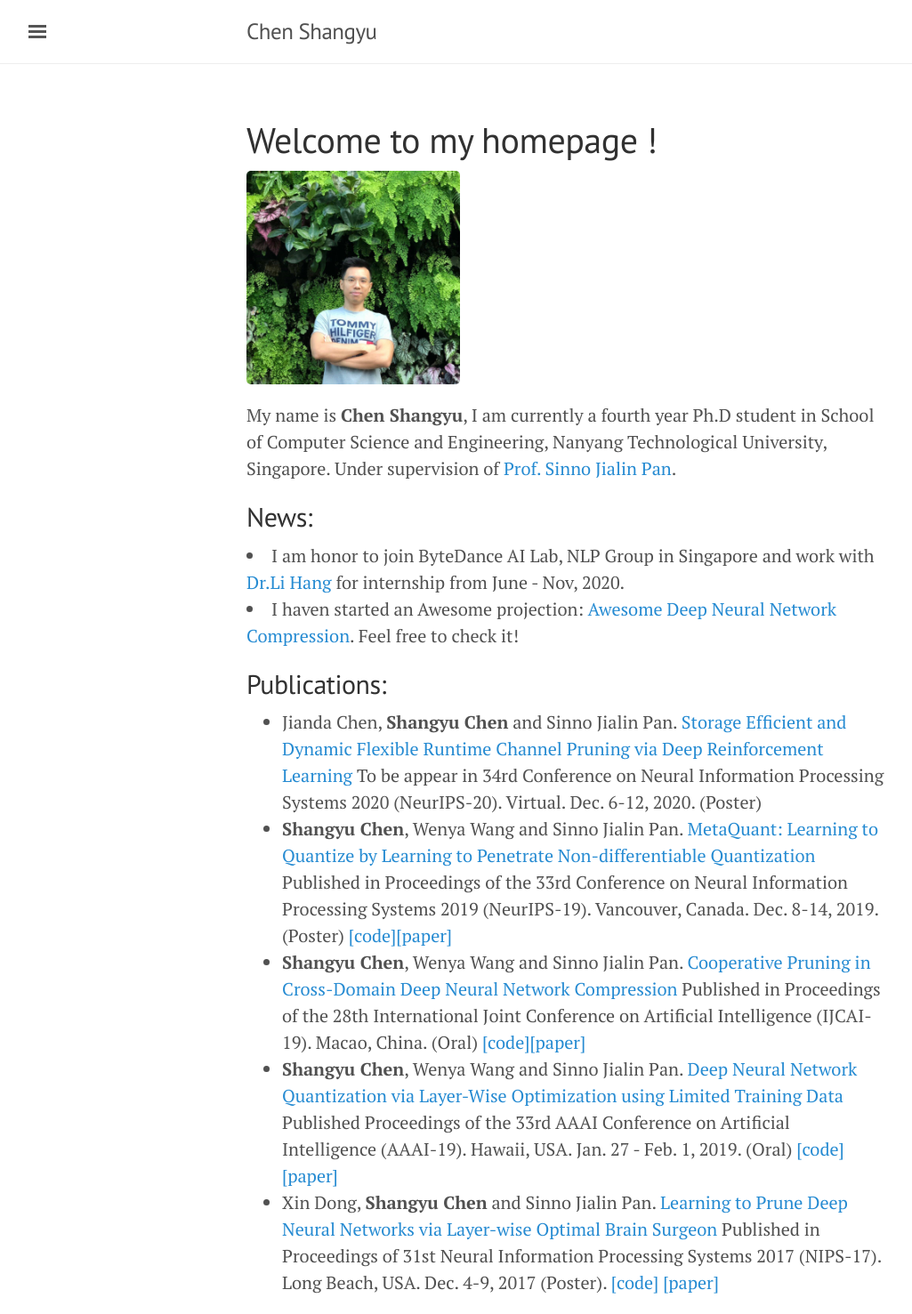
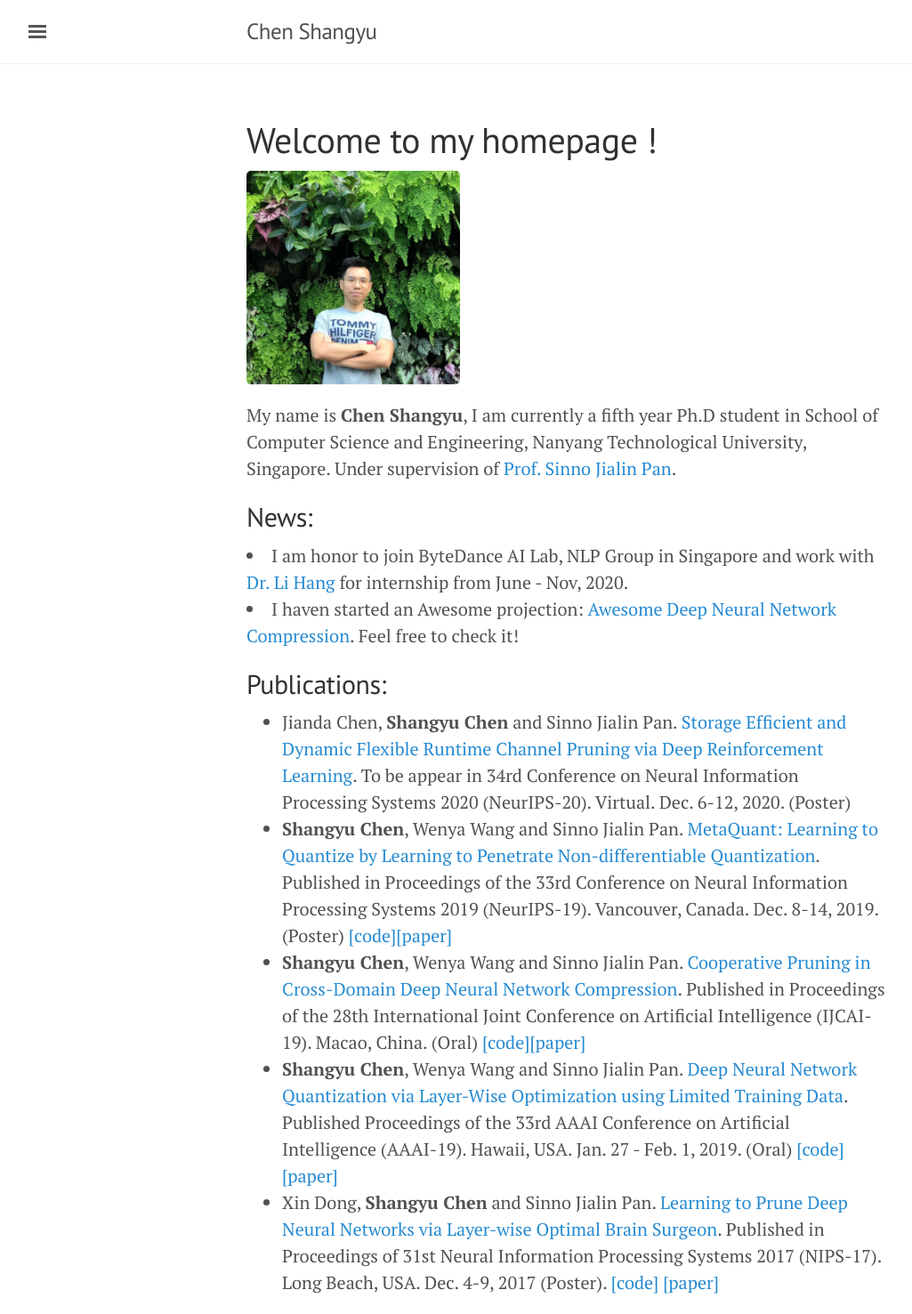
Before and after one commit to csyhhu/csyhhu.github.io, a Jekyll site: the page built from index.html, in a window 1280 px wide. Shown: the whole page at 89% size, without its empty margins (3-1028 px from the left). Built offline with Jekyll 4.4.1, drawn with Linux system fonts in a browser that asks for light colours; the list of posts is cut into pages by our own code.

Commit message:
Some slight change

```diff
--- a/index.html
+++ b/index.html
@@ -9,7 +9,7 @@ title: Home
 <img style="height:240px", src="/images/avator.jpg"/>
 
 
-<p>My name is <b>Chen Shangyu</b>, I am currently a fourth year Ph.D student in School of Computer Science and Engineering, Nanyang Technological University, Singapore. Under supervision of <a href="http://www.ntu.edu.sg/home/sinnopan/">Prof. Sinno Jialin Pan</a>.</p>
+<p>My name is <b>Chen Shangyu</b>, I am currently a fifth year Ph.D student in School of Computer Science and Engineering, Nanyang Technological University, Singapore. Under supervision of <a href="http://www.ntu.edu.sg/home/sinnopan/">Prof. Sinno Jialin Pan</a>.</p>
 
 <!--
 <p>Here is my <a href="/data/CV.pdf">CV</a></p>
@@ -19,20 +19,20 @@ title: Home
 <p>You can find more about me in <a href="/about">About</a>. </p>-->
 
 <h2>News:</h2>
-<li> I am honor to join ByteDance AI Lab, NLP Group in Singapore and work with <a href=https://hangli-hl.com/index.html/>Dr.Li Hang</a> for internship from June - Nov, 2020. </li>
+<li> I am honor to join ByteDance AI Lab, NLP Group in Singapore and work with <a href=https://hangli-hl.com/index.html/>Dr. Li Hang</a> for internship from June - Nov, 2020. </li>
 <li> I haven started an Awesome projection: <a href=https://github.com/csyhhu/Awesome-Deep-Neural-Network-Compression/>Awesome Deep Neural Network Compression</a>. Feel free to check it! </li>
 
 <h2>Publications:</h2>
 <ul>
 
-<li> Jianda Chen, <b>Shangyu Chen</b> and Sinno Jialin Pan. <a href=https://csyhhu.github.io/>Storage Efficient and Dynamic Flexible Runtime Channel Pruning via Deep Reinforcement Learning</a> To be appear in 34rd Conference on Neural Information Processing Systems 2020 (NeurIPS-20). Virtual. Dec. 6-12, 2020. (Poster)
+<li> Jianda Chen, <b>Shangyu Chen</b> and Sinno Jialin Pan. <a href=https://csyhhu.github.io/>Storage Efficient and Dynamic Flexible Runtime Channel Pruning via Deep Reinforcement Learning</a>. To be appear in 34rd Conference on Neural Information Processing Systems 2020 (NeurIPS-20). Virtual. Dec. 6-12, 2020. (Poster)
 
-<li> <b>Shangyu Chen</b>, Wenya Wang and Sinno Jialin Pan. <a href=https://csyhhu.github.io/>MetaQuant: Learning to Quantize by Learning to Penetrate Non-differentiable Quantization</a> Published in Proceedings of the 33rd Conference on Neural Information Processing Systems 2019 (NeurIPS-19). Vancouver, Canada. Dec. 8-14, 2019. (Poster) <a href=https://github.com/csyhhu/MetaQuant>[code]</a><a href=https://papers.nips.cc/paper/8647-metaquant-learning-to-quantize-by-learning-to-penetrate-non-differentiable-quantization>[paper]</a> </li>
+<li> <b>Shangyu Chen</b>, Wenya Wang and Sinno Jialin Pan. <a href=https://csyhhu.github.io/>MetaQuant: Learning to Quantize by Learning to Penetrate Non-differentiable Quantization</a>. Published in Proceedings of the 33rd Conference on Neural Information Processing Systems 2019 (NeurIPS-19). Vancouver, Canada. Dec. 8-14, 2019. (Poster) <a href=https://github.com/csyhhu/MetaQuant>[code]</a><a href=https://papers.nips.cc/paper/8647-metaquant-learning-to-quantize-by-learning-to-penetrate-non-differentiable-quantization>[paper]</a> </li>
 
-<li> <b>Shangyu Chen</b>, Wenya Wang and Sinno Jialin Pan. <a href=https://csyhhu.github.io/>Cooperative Pruning in Cross-Domain Deep Neural Network Compression</a> Published in Proceedings of the 28th International Joint Conference on Artificial Intelligence (IJCAI-19). Macao, China. (Oral) <a href=https://github.com/csyhhu/Co-Prune>[code]</a><a href=/data/Co-Prune.pdf>[paper]</a> </li>
+<li> <b>Shangyu Chen</b>, Wenya Wang and Sinno Jialin Pan. <a href=https://csyhhu.github.io/>Cooperative Pruning in Cross-Domain Deep Neural Network Compression</a>. Published in Proceedings of the 28th International Joint Conference on Artificial Intelligence (IJCAI-19). Macao, China. (Oral) <a href=https://github.com/csyhhu/Co-Prune>[code]</a><a href=/data/Co-Prune.pdf>[paper]</a> </li>
 
-<li> <b>Shangyu Chen</b>, Wenya Wang and Sinno Jialin Pan. <a href=https://csyhhu.github.io/>Deep Neural Network Quantization via Layer-Wise Optimization using Limited Training Data</a> Published Proceedings of the 33rd AAAI Conference on Artificial Intelligence (AAAI-19). Hawaii, USA. Jan. 27 - Feb. 1, 2019. (Oral) <a href=https://github.com/csyhhu/L-DNQ>[code]</a> <a href=/data/L-DNQ.pdf>[paper]</a> </li>
+<li> <b>Shangyu Chen</b>, Wenya Wang and Sinno Jialin Pan. <a href=https://csyhhu.github.io/>Deep Neural Network Quantization via Layer-Wise Optimization using Limited Training Data</a>. Published Proceedings of the 33rd AAAI Conference on Artificial Intelligence (AAAI-19). Hawaii, USA. Jan. 27 - Feb. 1, 2019. (Oral) <a href=https://github.com/csyhhu/L-DNQ>[code]</a> <a href=/data/L-DNQ.pdf>[paper]</a> </li>
 
-<li> Xin Dong, <b>Shangyu Chen</b> and Sinno Jialin Pan. <a href=https://arxiv.org/abs/1705.07565>Learning to Prune Deep Neural Networks via Layer-wise Optimal Brain Surgeon</a> Published in Proceedings of 31st Neural Information Processing Systems 2017 (NIPS-17). Long Beach, USA. Dec. 4-9, 2017 (Poster). <a href=https://github.com/csyhhu/L-OBS>[code]</a> <a href=https://papers.nips.cc/paper/7071-learning-to-prune-deep-neural-networks-via-layer-wise-optimal-brain-surgeon>[paper]</a> </li>
+<li> Xin Dong, <b>Shangyu Chen</b> and Sinno Jialin Pan. <a href=https://arxiv.org/abs/1705.07565>Learning to Prune Deep Neural Networks via Layer-wise Optimal Brain Surgeon</a>. Published in Proceedings of 31st Neural Information Processing Systems 2017 (NIPS-17). Long Beach, USA. Dec. 4-9, 2017 (Poster). <a href=https://github.com/csyhhu/L-OBS>[code]</a> <a href=https://papers.nips.cc/paper/7071-learning-to-prune-deep-neural-networks-via-layer-wise-optimal-brain-surgeon>[paper]</a> </li>
 
 </ul>
```
Also changed, not shown: about.md (+2 -2 lines).
